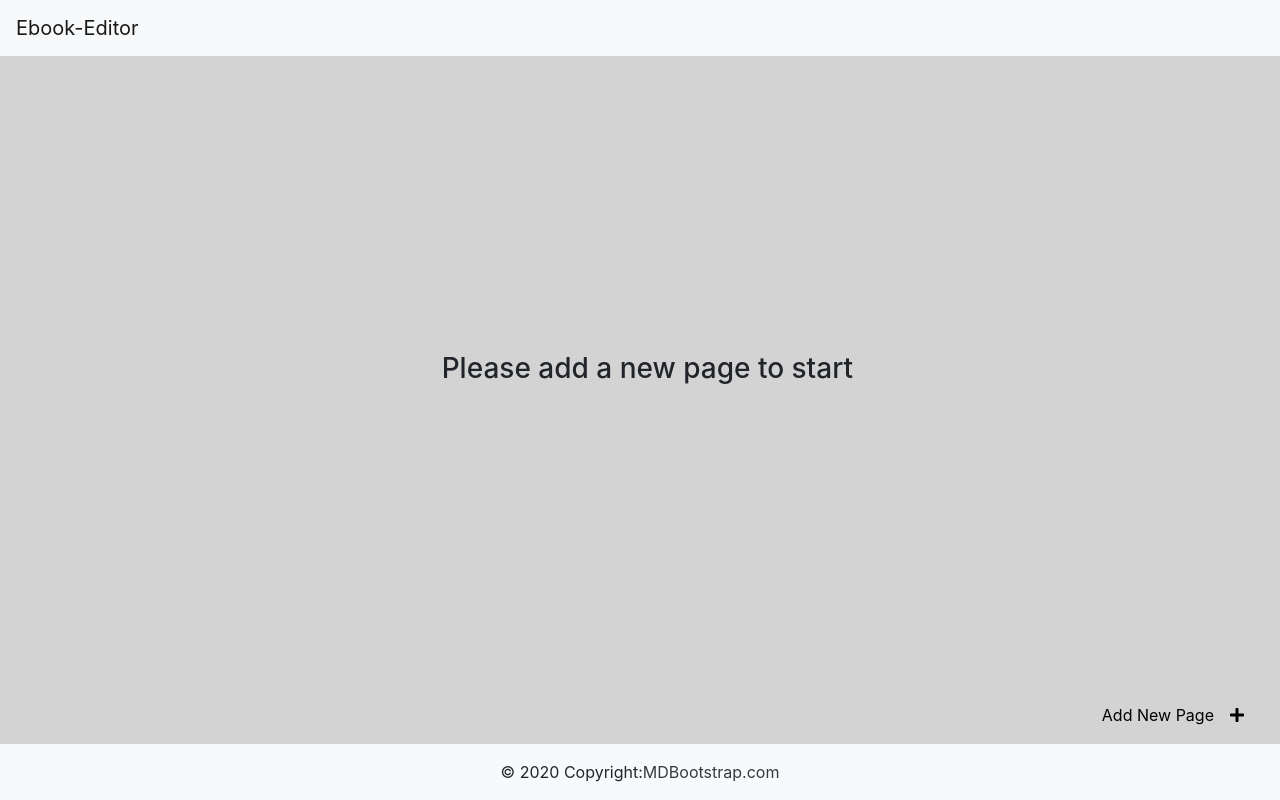
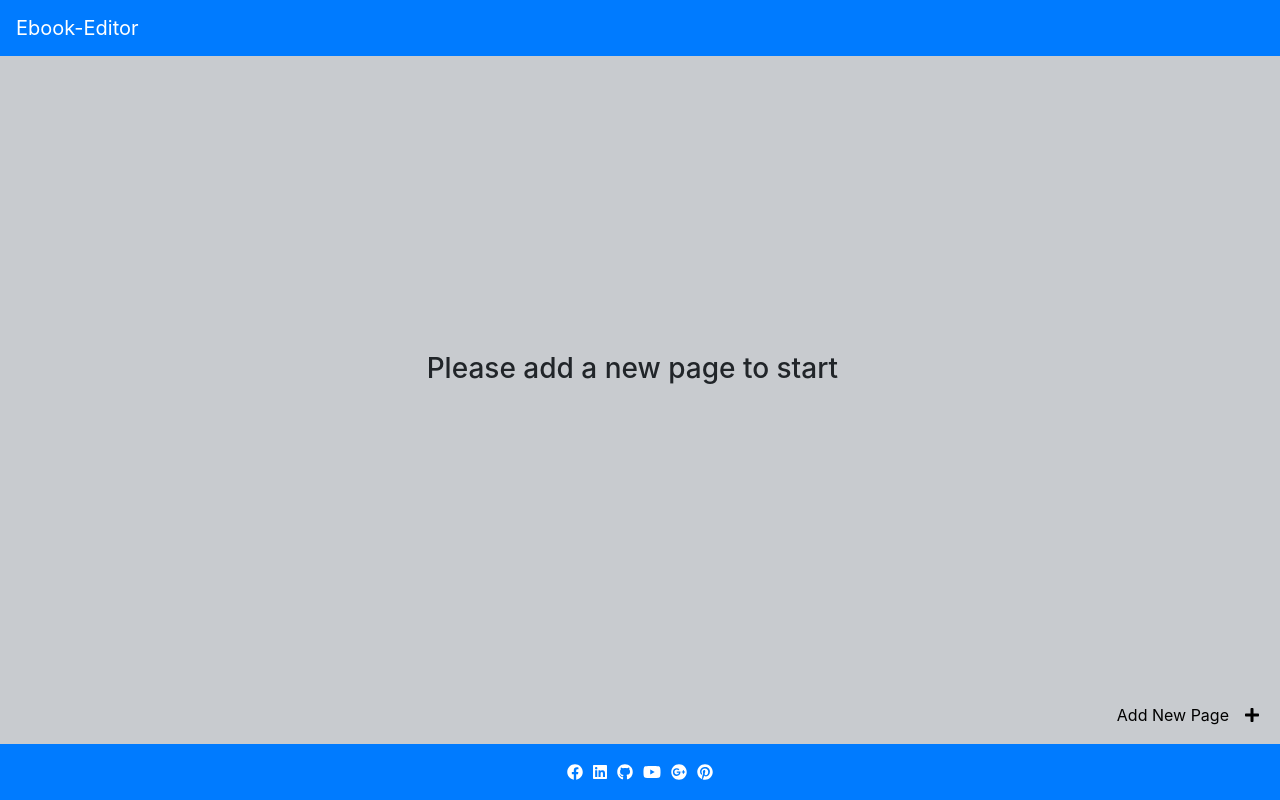
Before and after one commit to arjunvnd/simple-richtext-sample, a React (Create React App) app: page /#/ in a window 1280 px wide. Built offline with nearby package versions, Linux system fonts and the light colour scheme.

Commit message:
fix: stylee fixes

```diff
--- a/src/App.scss
+++ b/src/App.scss
@@ -23,6 +23,10 @@ footer {
   bottom: 0;
   width: 100%;
   left: 0px;
+  & svg {
+    color: #fff;
+    margin: 0 5px;
+  }
 }
 
 html,
@@ -32,7 +36,7 @@ body,
   width: 100%;
   font-size: 1em;
   overflow: hidden;
-  background-color: lightgray;
+  background-color: #c8cbcf;
 }
 
 .body-container {
@@ -42,6 +46,7 @@ body,
     max-height: 100%;
     & > div {
       height: 100%;
+      padding: 0;
       max-height: 100%;
       &:nth-child(1) {
         overflow: auto;
@@ -140,5 +145,7 @@ article {
     height: calc(100% - 4rem);
     max-height: calc(100% - 4rem);
     overflow-y: auto;
+
+    padding: 1em;
   }
 }
--- a/src/components/Layout/Footer.jsx
+++ b/src/components/Layout/Footer.jsx
@@ -1,13 +1,25 @@
+// import { faFacebook } from "@fortawesome/free-solid-svg-icons";
+import { FontAwesomeIcon } from "@fortawesome/react-fontawesome";
 import React from "react";
+import {
+  faFacebook,
+  faLinkedin,
+  faGithub,
+  faYoutube,
+  faGooglePlus,
+  faPinterest,
+} from "@fortawesome/free-brands-svg-icons";
 
 export default function Footer() {
   return (
-    <footer className="bg-light text-center text-lg-start">
+    <footer className="bg-primary text-center text-lg-start">
       <div className="text-center p-3">
-        © 2020 Copyright:
-        <a className="text-dark" href="#">
-          MDBootstrap.com
-        </a>
+        <FontAwesomeIcon icon={faFacebook} />
+        <FontAwesomeIcon icon={faLinkedin} />
+        <FontAwesomeIcon icon={faGithub} />
+        <FontAwesomeIcon icon={faYoutube} />
+        <FontAwesomeIcon icon={faGooglePlus} />
+        <FontAwesomeIcon icon={faPinterest} />
       </div>
     </footer>
   );
--- a/src/components/Layout/Header.jsx
+++ b/src/components/Layout/Header.jsx
@@ -3,7 +3,7 @@ import { Navbar } from "react-bootstrap";
 
 export default function Header() {
   return (
-    <Navbar bg="light">
+    <Navbar variant="dark" bg="primary">
       <Navbar.Brand>Ebook-Editor</Navbar.Brand>
     </Navbar>
   );
--- a/src/components/Layout/LeftSidePanel.jsx
+++ b/src/components/Layout/LeftSidePanel.jsx
@@ -23,6 +23,7 @@ function LeftSidePanel({
           ? ebookData.map((ebookChapter) => {
               return (
                 <ListGroup.Item
+                  variant="secondary"
                   onClick={() => handlePageClick(Number(ebookChapter.id))}
                   action
                   active={ebookChapter.id === activeTab}
```
